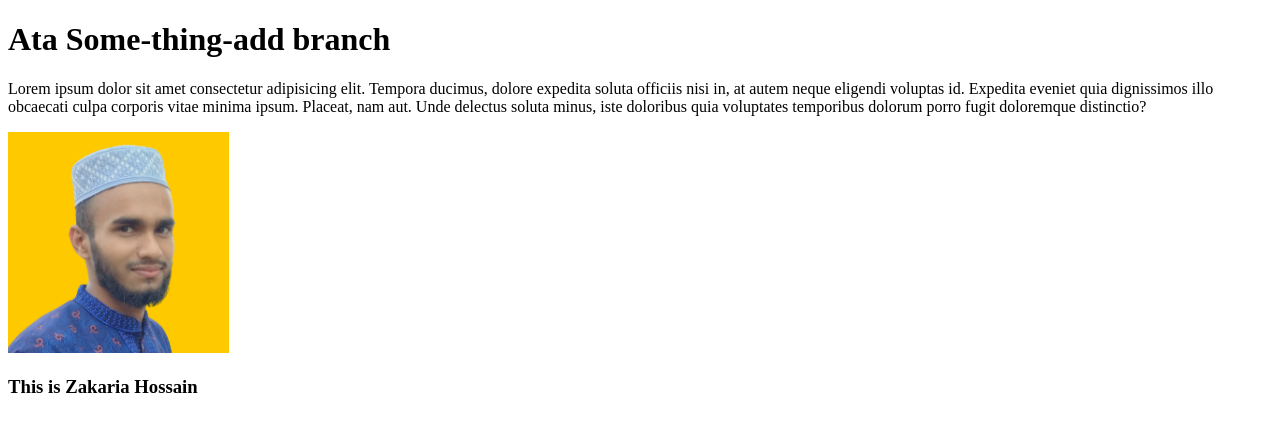
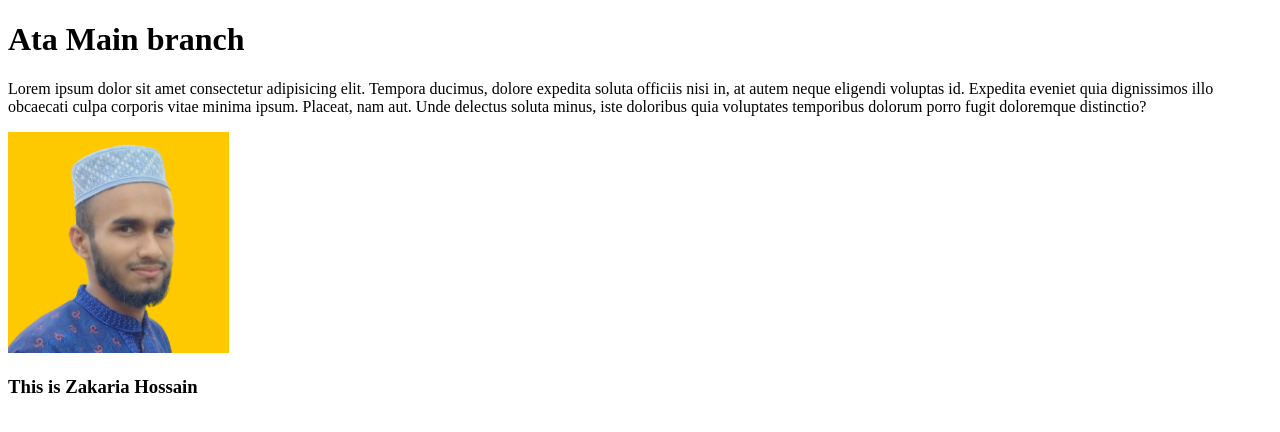
Before and after one commit to Zakaria6789/first-repo, a plain HTML site: page index.html in a window 1280 px wide. Drawn offline with Linux system fonts and the light colour scheme.

Commit message:
new commit

```diff
--- a/index.html
+++ b/index.html
@@ -7,7 +7,7 @@
     <title>First Repo</title>
 </head>
 <body>
-    <h1>Ata Some-thing-add branch </h1>
+    <h1>Ata Main branch </h1>
     <p>Lorem ipsum dolor sit amet consectetur adipisicing elit. Tempora ducimus, dolore expedita soluta officiis nisi in, at autem neque eligendi voluptas id. Expedita eveniet quia dignissimos illo obcaecati culpa corporis vitae minima ipsum. Placeat, nam aut. Unde delectus soluta minus, iste doloribus quia voluptates temporibus dolorum porro fugit doloremque distinctio?</p>
     <img src="img/Screensh55ot_3.png" alt="">
     <h3>This is Zakaria Hossain</h3>
```
